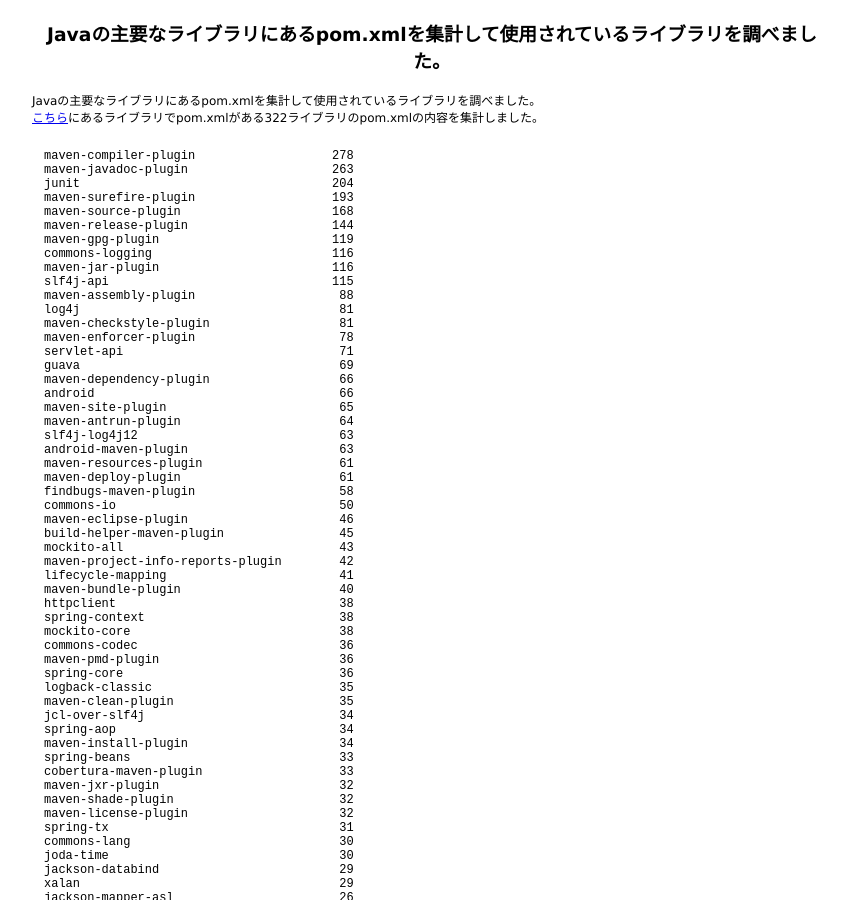
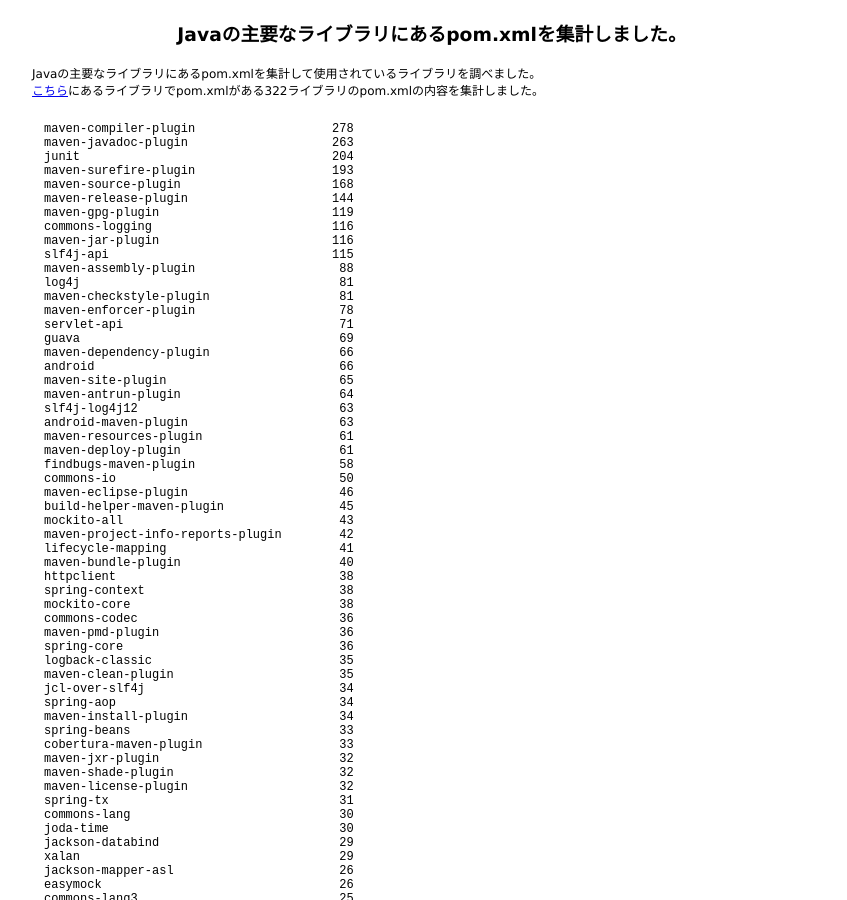
Before and after one commit to 38elements/38elements.github.com, a Jekyll site: the page built from _posts/2015-03-07-count-pom-xml.md, in a window 1280 px wide and 900 px high. Shown: the whole window, without its empty margins (208-1055 px from the left). Built offline with Jekyll 4.4.1, drawn with Linux system fonts in a browser that asks for light colours; Markdown is read by kramdown in place of the engine named in the settings.

Commit message:
Update 2015-03-07-count-pom-xml.md

```diff
--- a/_posts/2015-03-07-count-pom-xml.md
+++ b/_posts/2015-03-07-count-pom-xml.md
@@ -1,6 +1,6 @@
 ---
 layout: posts
-title: Javaの主要なライブラリにあるpom.xmlを集計して使用されているライブラリを調べました。
+title: Javaの主要なライブラリにあるpom.xmlを集計しました。
 ---
 Javaの主要なライブラリにあるpom.xmlを集計して使用されているライブラリを調べました。
 [こちら](/2015/02/11/java-repository-github-star-ranking.html)にあるライブラリでpom.xmlがある322ライブラリのpom.xmlの内容を集計しました。
```
